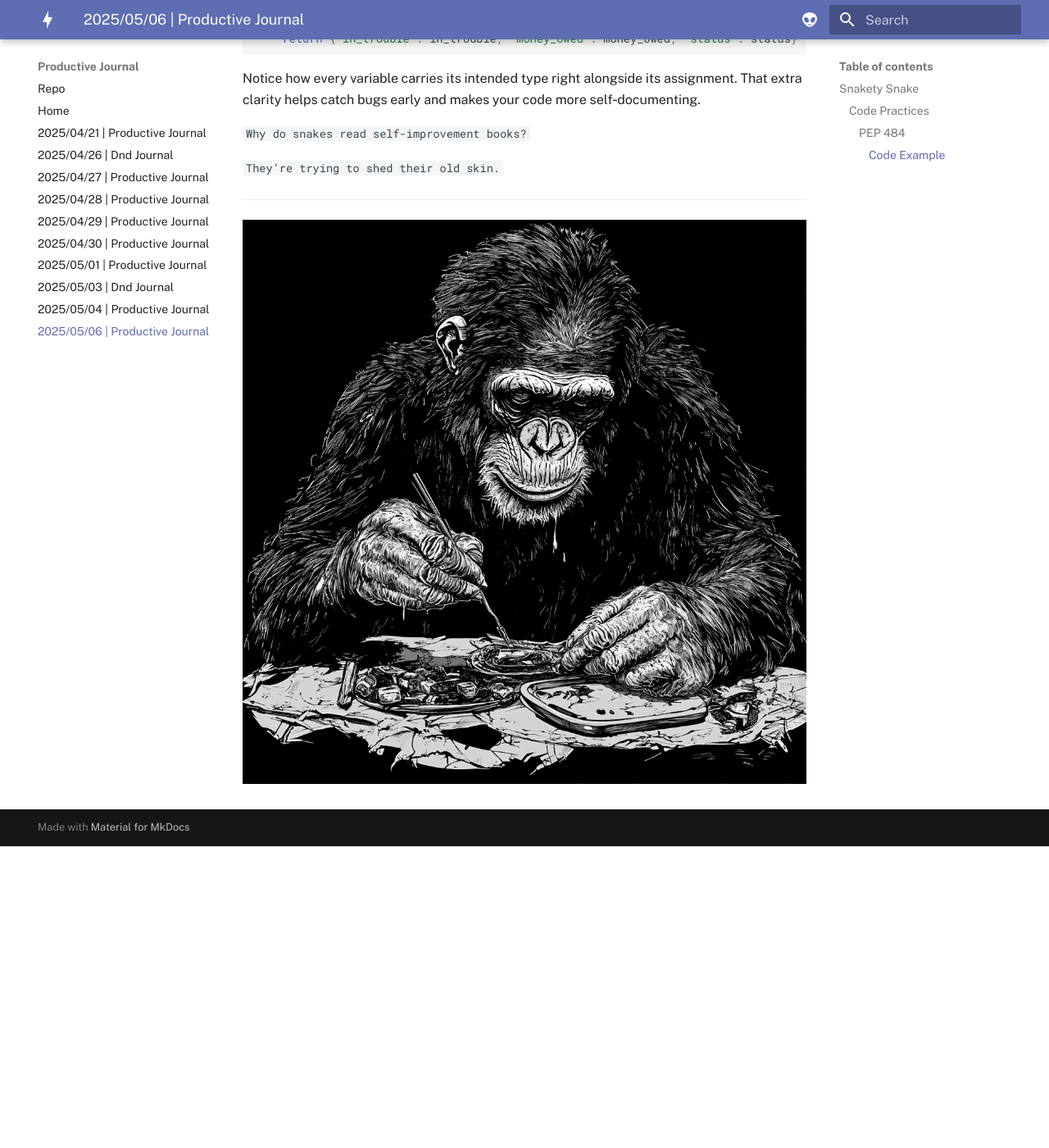
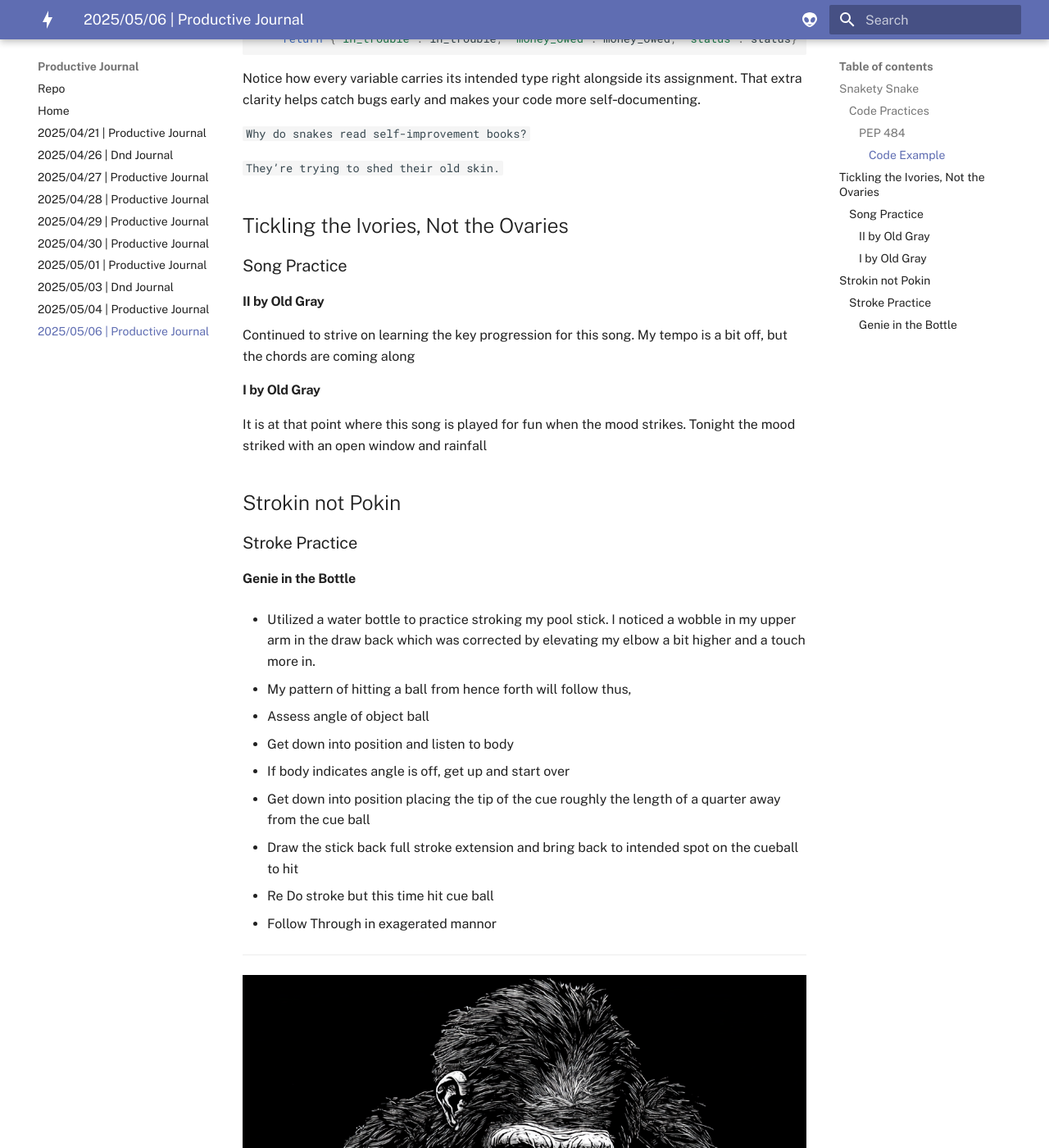
Before and after one commit to scondo-prof/productiveJournal, an MkDocs documentation site: the page built from docs/weeklyProductiveJournal/2025/5/06/dailyProgress.md, in a window 1280 px wide and 1400 px high, scrolled down 1278 px. Shown: the whole window at 82% size. Built offline with MkDocs 1.6.1 and Material for MkDocs 9.7.7, drawn with Linux system fonts in a browser that asks for light colours; before the commit the page ends 2310 px from its top, so only the background shows below that.

Commit message:
dev/added more content to entry

```diff
--- a/docs/weeklyProductiveJournal/2025/5/06/dailyProgress.md
+++ b/docs/weeklyProductiveJournal/2025/5/06/dailyProgress.md
@@ -59,6 +59,36 @@ Notice how every variable carries its intended type right alongside its assignme
 
 `They’re trying to shed their old skin.`
 
+## Tickling the Ivories, Not the Ovaries
+
+### Song Practice
+
+#### II by Old Gray
+
+Continued to strive on learning the key progression for this song. My tempo is a bit off, but the chords are coming along
+
+#### I by Old Gray
+
+It is at that point where this song is played for fun when the mood strikes. Tonight the mood striked with an open window and rainfall
+
+## Strokin not Pokin
+
+### Stroke Practice
+
+#### Genie in the Bottle
+
+- Utilized a water bottle to practice stroking my pool stick. I noticed a wobble in my upper arm in the draw back which was corrected by elevating my elbow a bit higher and a touch more in.
+
+- My pattern of hitting a ball from hence forth will follow thus,
+
+1. Assess angle of object ball
+2. Get down into position and listen to body
+3. If body indicates angle is off, get up and start over
+4. Get down into position placing the tip of the cue roughly the length of a quarter away from the cue ball
+5. Draw the stick back full stroke extension and bring back to intended spot on the cueball to hit
+6. Re Do stroke but this time hit cue ball
+7. Follow Through in exagerated mannor
+
 ---
 
 ![Monkai Of Typing](./assets/monkaiOfTyping.png)
```
